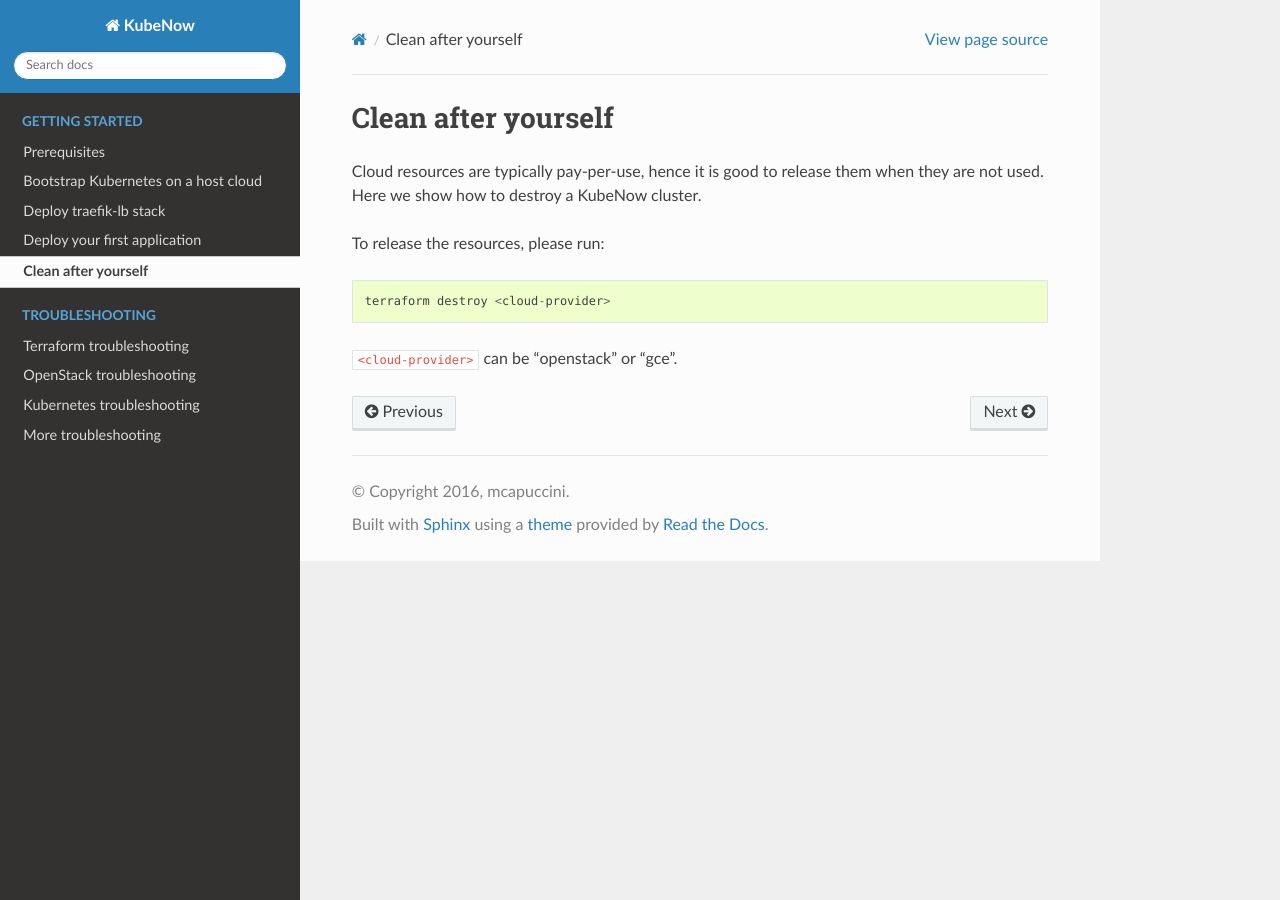
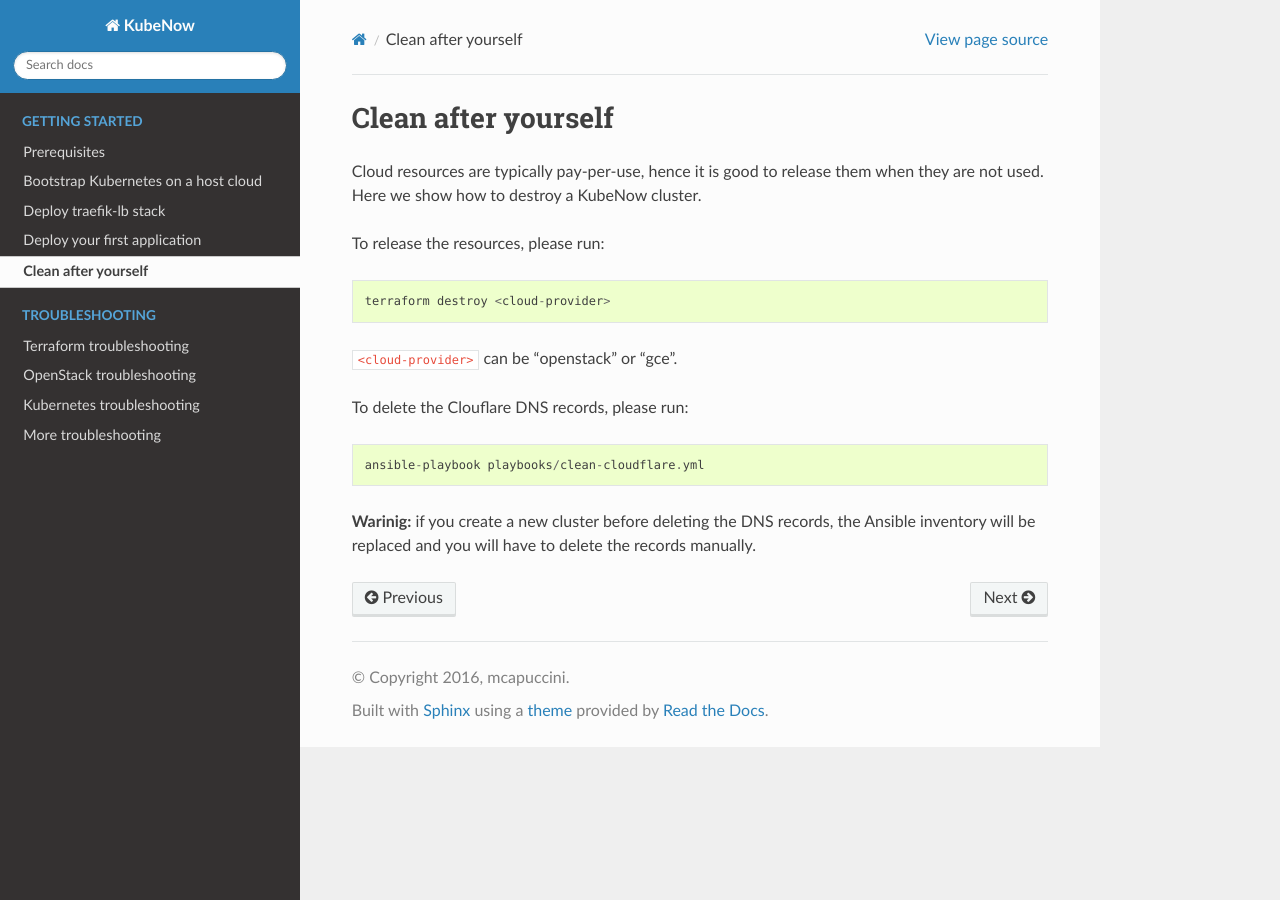
Before and after one commit to kubenow/KubeNow, a Sphinx documentation site: the page built from docs/getting_started/clean-up.rst, in a window 1280 px wide. Built offline with Sphinx 7.4.7 and the Read the Docs theme 2.0.0, drawn with Linux system fonts in a browser that asks for light colours; the version number could not be read and is left out.

Commit message:
add ansible playbook to clean cloudflare

```diff
--- a/docs/getting_started/clean-up.rst
+++ b/docs/getting_started/clean-up.rst
@@ -8,3 +8,9 @@ To release the resources, please run::
   terraform destroy <cloud-provider>
 
 ``<cloud-provider>`` can be "openstack" or "gce".
+
+To delete the Clouflare DNS records, please run::
+
+  ansible-playbook playbooks/clean-cloudflare.yml
+
+**Warinig:** if you create a new cluster before deleting the DNS records, the Ansible inventory will be replaced and you will have to delete the records manually.
```
Also changed, not shown: 2 other files.
